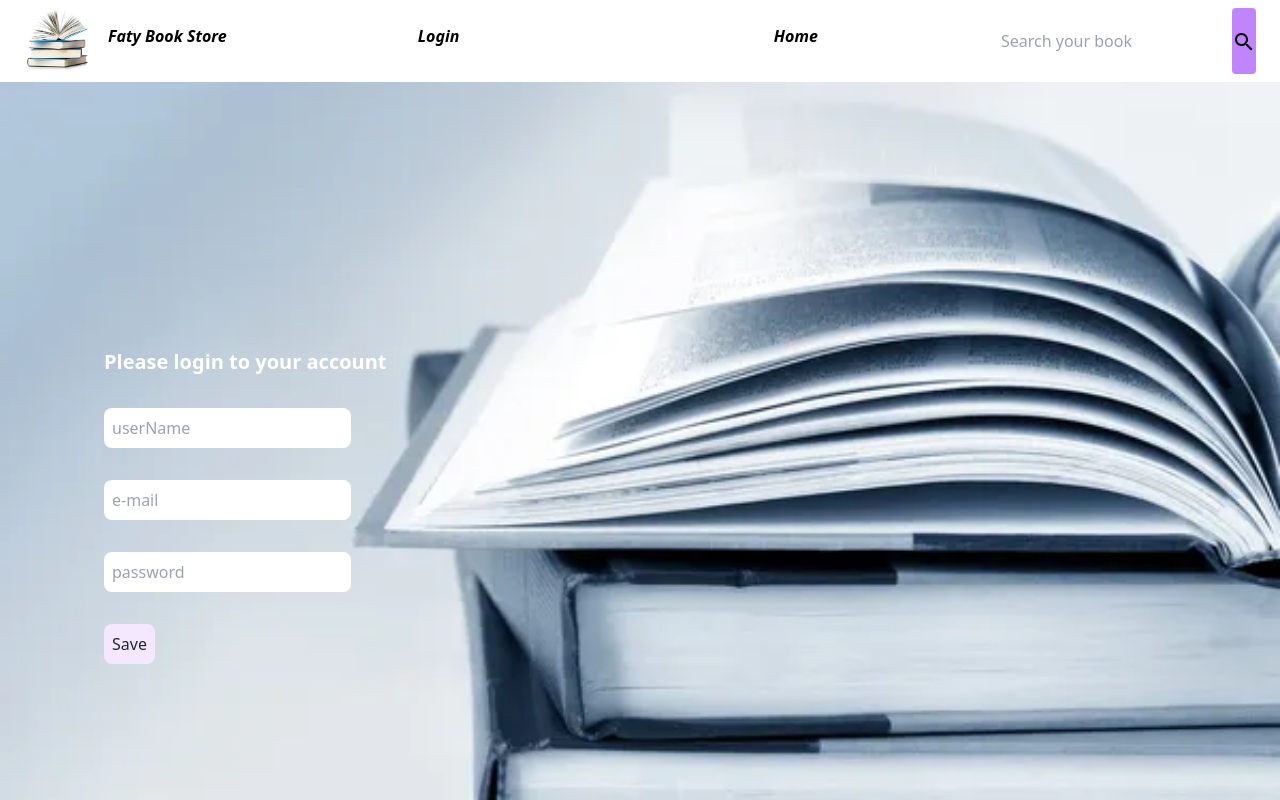
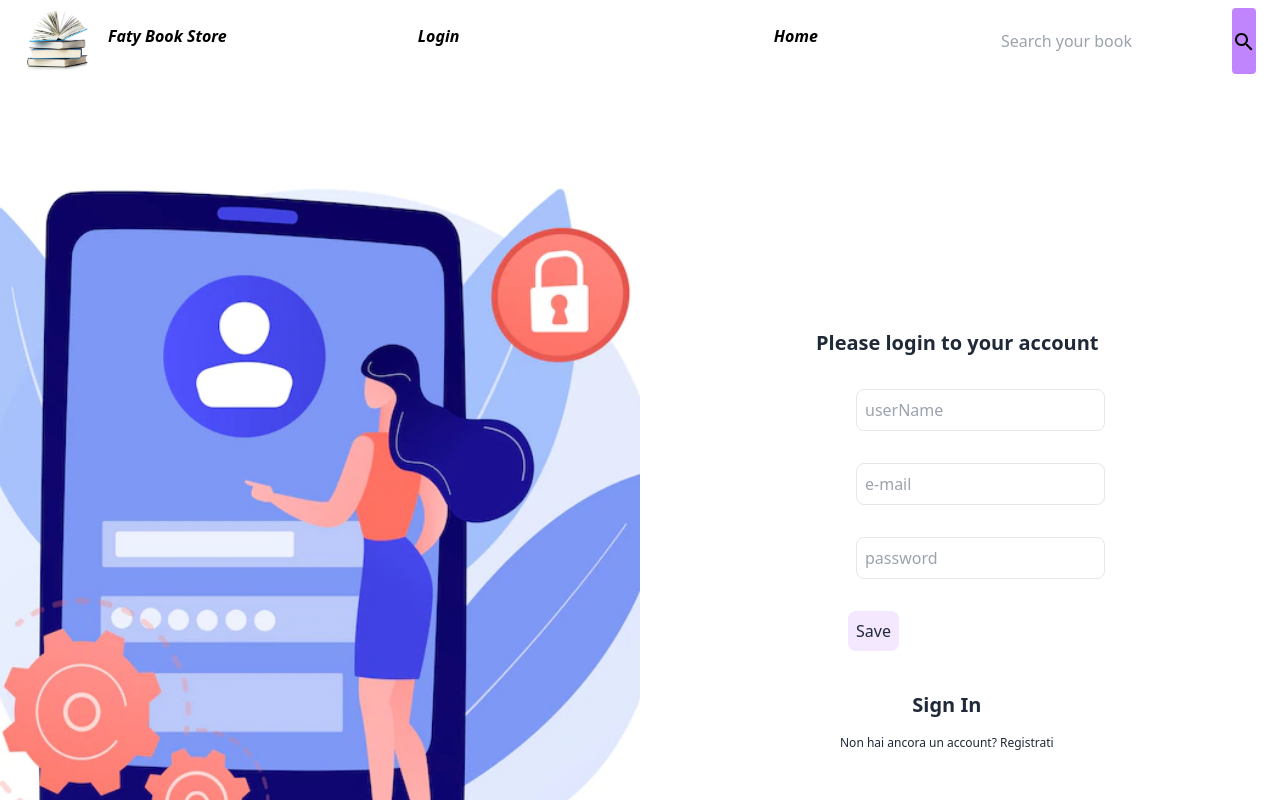
Before and after one commit to fatnaelbassraoui/libary, a React (Create React App) app: page /login in a window 1280 px wide. Shown: the top 800 px of the page. Built offline with nearby package versions, Linux system fonts and the light colour scheme.

Commit message:
Completed Page Login

```diff
--- a/src/Pages/Login.js
+++ b/src/Pages/Login.js
@@ -2,7 +2,8 @@ import React from 'react'
 import FormModalLogin from '../components/FormLogin'
 import Navbar from '../components/Navbar'
 import Footer from '../components/Footer'
-import imgLogin from '../Assets/Logo-books.jpg'
+import imgLogin from '../Assets/sign-page.webp'
+
 
 
 
@@ -12,22 +13,31 @@ const Login = () => {
 
             <Navbar />
             <div
-            style={{
-                backgroundImage:`url("${imgLogin}")`,
-                backgroundSize:'cover',
-                backgroundRepeat:'no-repeat',
-                backgroundPosition:'center'
+                className='container flex  w-screen'
+            >
+                <div
+                    className=" w-[100%] ">
+                    <div
+                    className='h-[900px]'
+                         style={{
+                            backgroundImage:`url("${imgLogin}")`,
+                            backgroundSize:'cover',
+                            backgroundRepeat:'no-repeat',
+                            backgroundPosition:'center'
+                        }}
+                    >
 
-              }}
-            className="h-screen ">
-                <div className="container px-6 py-12 h-full">
-                    <div class="flex justify-center items-center flex-wrap g-6 text-gray-800 h-[600px] mt-8">
-                        <FormModalLogin/>
+                    </div>
 
+                </div>
+                <div className=" w-[100%] h-[900px] flex justify-center items-center flex-wrap g-6 text-gray-800 ">
+                    <div
+                    className='w-[50%] flex justify-center'
+                    >
+                    <FormModalLogin />
                     </div>
                 </div>
             </div>
-
             <Footer />
         </div>
     )
--- a/src/components/FormLogin.js
+++ b/src/components/FormLogin.js
@@ -23,15 +23,15 @@ const FormModalLogin = () => {
    }
     return (
     <>
-            <div className="container m-auto flex flex-col justify-center ml-16">
-                <div className='mt-20 text-white text-xl font-bold p-4  w-fit'>
+            <div className="container  flex flex-col justify-center ">
+                <div className=' text-xl font-bold p-4  w-fit'>
                     <h1>
                         Please login to your account
                     </h1>
                 </div>
-                <div className='flex flex-col w-fit p-4 '>
+                <div className='flex flex-col ml-10 w-fit p-4 '>
                 <input
-                        className="p-2 rounded-lg mb-8"
+                        className="p-2 rounded-lg mb-8 border"
                         type="text"
                         placeholder="userName"
                         onChange={(e) =>
@@ -42,7 +42,7 @@ const FormModalLogin = () => {
                         }
                     ></input>
                     <input
-                        className="p-2 rounded-lg mb-8"
+                        className="p-2 rounded-lg mb-8 border"
                         type="email"
                         placeholder="e-mail"
                         onChange={(e) =>
@@ -54,7 +54,7 @@ const FormModalLogin = () => {
                     ></input>
 
                     <input
-                        className="p-2 rounded-lg mb-4"
+                        className="p-2 rounded-lg mb-4 border"
                         type="password"
                         placeholder="password"
                         onChange={(e) =>
@@ -66,11 +66,24 @@ const FormModalLogin = () => {
                     ></input>
                 </div>
                 <button
-                    className="transition w-fit ease-in-out delay-150 hover:-translate-y-1 hover:scale-110 hover:bg-purple-200 p-2 ml-4 rounded-lg mb-2 bg-purple-100 "
+                    className="transition w-fit ease-in-out delay-150 hover:-translate-y-1 hover:scale-110 hover:bg-purple-200 p-2 ml-12 rounded-lg mb-2 bg-purple-100 "
                     onClick={() =>saveUserToDb() }
                 >
                     Save
                 </button>
+                <div className=' flex  flex-col justify-center w-fit mt-8 ml-10'>
+                    <div
+                    className='flex  justify-center'
+                    >
+                    <h1
+                    className='text-xl font-bold mb-4'>
+                        Sign In
+                    </h1>
+                    </div>
+                    <p
+                    className='text-xs'
+                    >Non hai ancora un account? Registrati</p>
+                </div>
             </div>
             </>
     )
--- a/src/components/SingleBook.js
+++ b/src/components/SingleBook.js
@@ -17,7 +17,7 @@ const SingleBook = ({ book }) => {
       backgroundPosition:'center'
 
     }}
-    className='flex flex-col justify-center w-[200px] h-[300px]  border rounded-xl relative shadow-md cursor-pointer'>
+    className=' flex flex-col justify-center w-[200px] h-[300px]  border rounded-xl relative shadow-md cursor-pointer'>
       <div
         onClick={() => toggleCard()}
         className={selectedCard ? ' drop-shadow-2xl hue-rotate-15' : 'border-stone-200'}>
```
Also changed, not shown: src/Assets/sign-page.webp (added).
